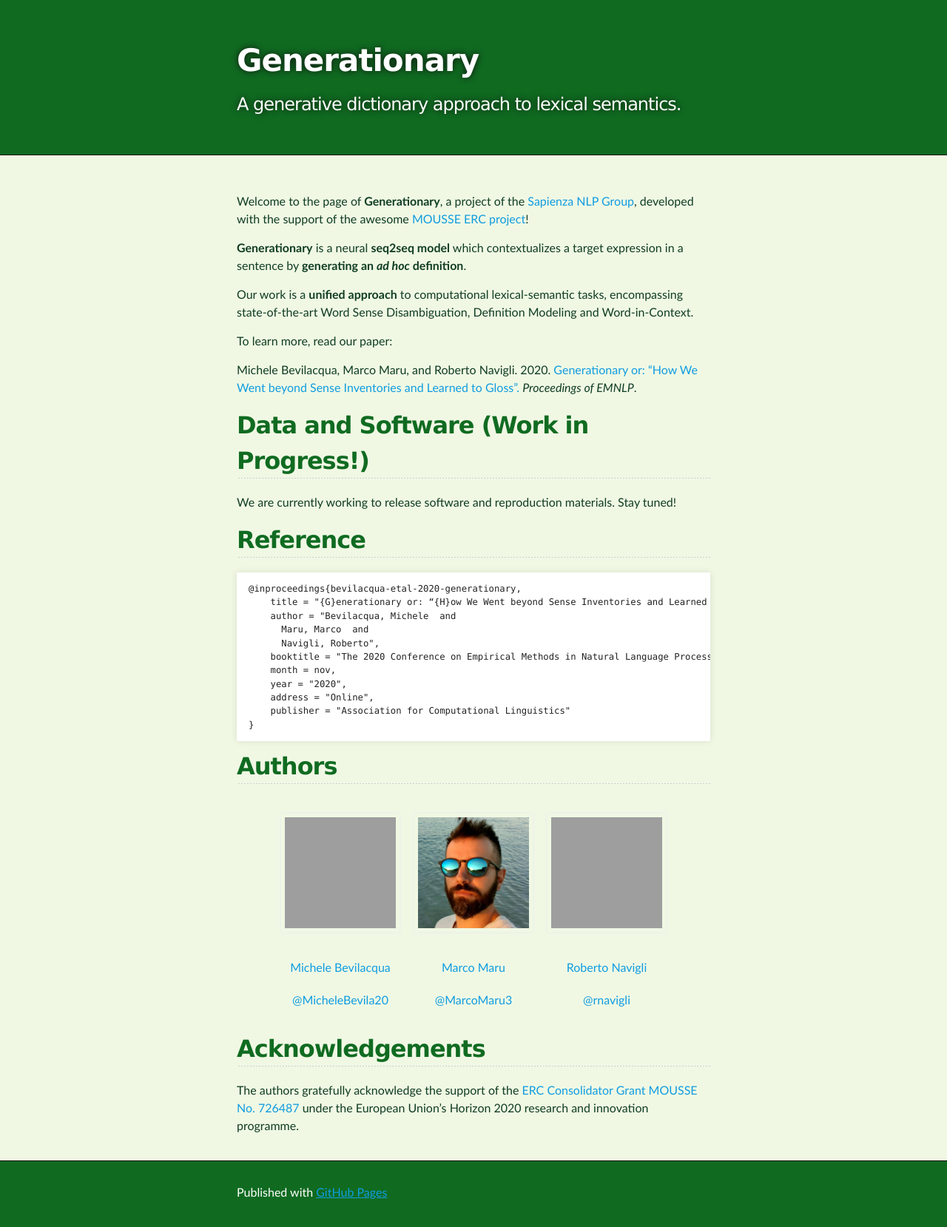
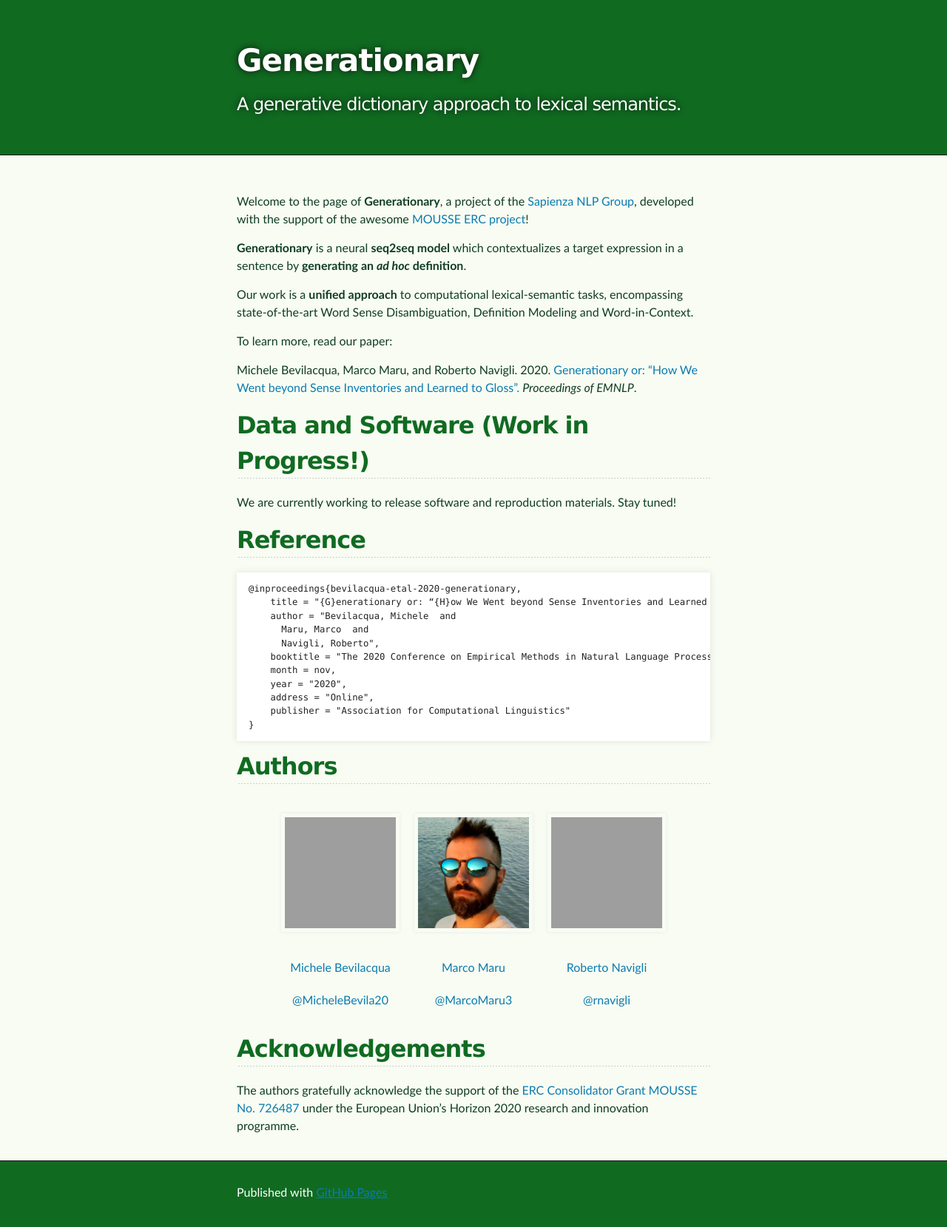
Before and after one commit to mbevila/generationary_web, a Jekyll site: the page built from index.md, in a window 1280 px wide. Shown: the whole page at 74% size. Built offline with Jekyll 4.4.1, drawn with Linux system fonts in a browser that asks for light colours; grey boxes are pictures that could not be loaded.

Commit message:
Update jekyll-theme-slate.scss

```diff
--- a/_sass/jekyll-theme-slate.scss
+++ b/_sass/jekyll-theme-slate.scss
@@ -100,7 +100,7 @@ footer p {
 /* hyperlink color */
 a {
   text-decoration: none;
-  color: #109CE0;
+  color: #0C7BB0;
   text-shadow: none;
 
   transition: color 0.5s ease;
@@ -359,7 +359,7 @@ Full-Width Styles
 
 /* background color of main page */
 #main_content_wrap {
-  background: #F0F8E4;
+  background: #F8FCF3;
   border-top: 1px solid #111;
   border-bottom: 1px solid #111;
 }
```
